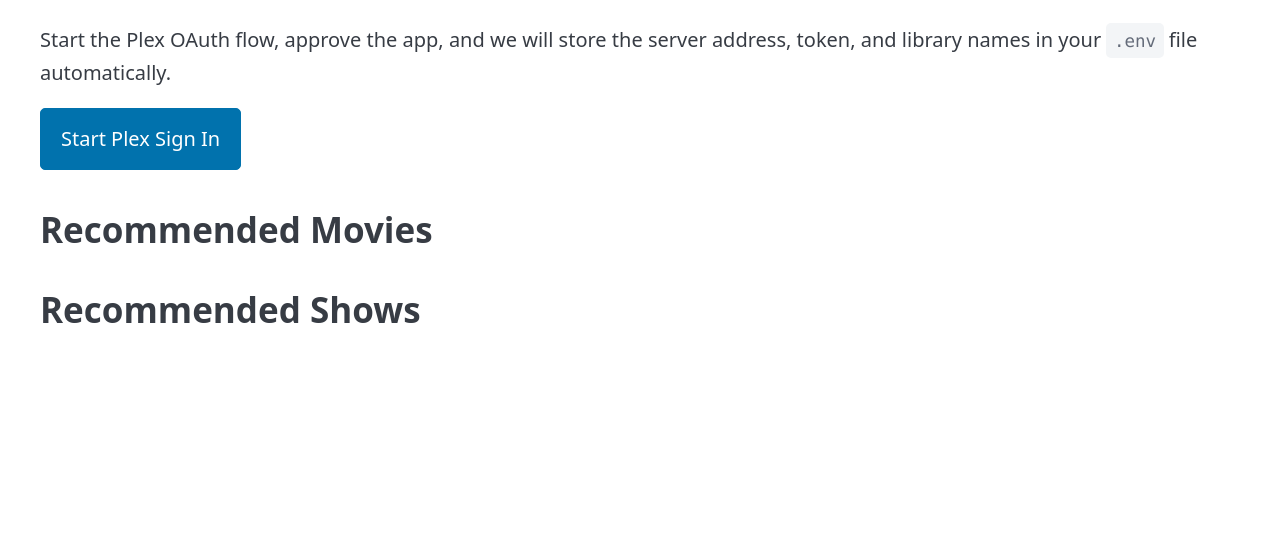
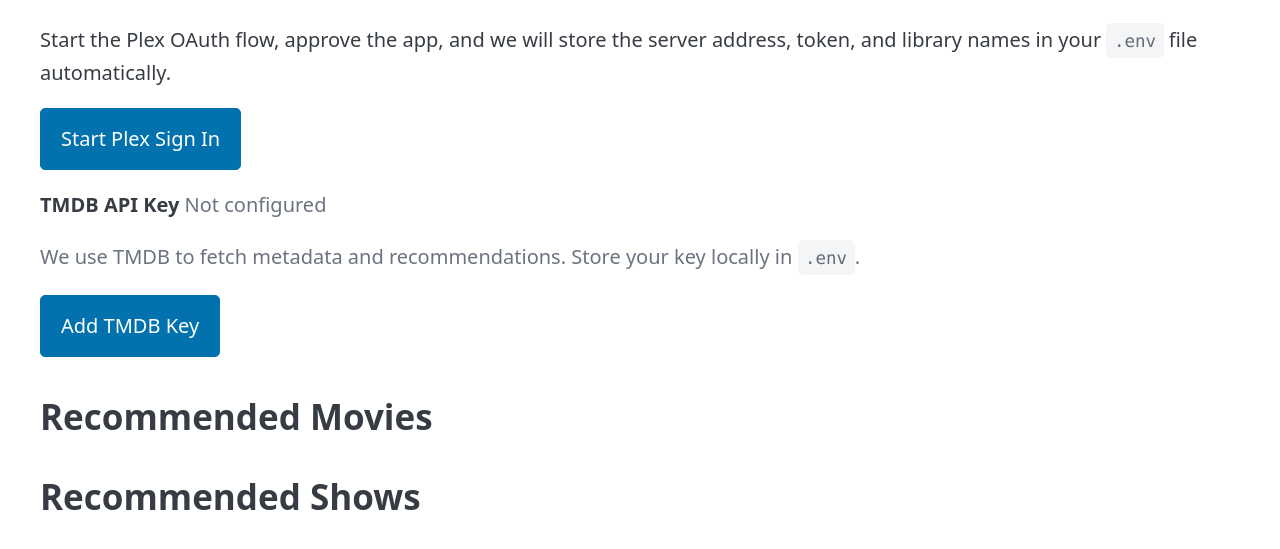
Before and after one commit to tyighter/plexrecengine, a FastAPI app: page / in a window 1280 px wide. Shown: the part 162-711 px from the top of the page. Run offline with FastAPI, Linux system fonts and the light colour scheme; some libraries are stand-ins or nearby versions.

Commit message:
Add TMDB API key prompt and storage endpoint

```diff
--- a/app/main.py
+++ b/app/main.py
@@ -1,9 +1,13 @@
 from __future__ import annotations
 
-from fastapi import Depends, FastAPI, HTTPException, Query, Request
+from pathlib import Path
+
+from dotenv import set_key
+from fastapi import FastAPI, HTTPException, Query, Request
 from fastapi.responses import HTMLResponse
 from fastapi.staticfiles import StaticFiles
 from fastapi.templating import Jinja2Templates
+from pydantic import BaseModel
 
 from app.config import settings
 from app.services.plex_auth import check_login, start_login
@@ -14,11 +18,16 @@
 app = FastAPI(title="Plex Recommendation Engine")
 templates = Jinja2Templates(directory="app/web/templates")
 app.mount("/static", StaticFiles(directory="app/web/static"), name="static")
+ENV_PATH = Path(".env")
+
+
+class TmdbKeyRequest(BaseModel):
+    apiKey: str
 
 
 @app.on_event("startup")
 async def startup_build_collections():
-    if not settings.is_plex_configured:
+    if not settings.is_plex_configured or not settings.tmdb_api_key:
         return
     plex = get_plex_service()
     letterboxd = get_letterboxd_client()
@@ -29,7 +38,7 @@
 
 @app.get("/", response_class=HTMLResponse)
 async def dashboard(request: Request):
-    if settings.is_plex_configured:
+    if settings.is_plex_configured and settings.tmdb_api_key:
         plex = get_plex_service()
         letterboxd = get_letterboxd_client()
         engine = RecommendationEngine(plex, letterboxd)
@@ -62,6 +71,17 @@
     return status.dict()
 
 
+@app.post("/api/tmdb/key")
+async def set_tmdb_api_key(payload: TmdbKeyRequest):
+    api_key = payload.apiKey.strip()
+    if not api_key:
+        raise HTTPException(status_code=400, detail="API key is required")
+    ENV_PATH.touch(exist_ok=True)
+    set_key(str(ENV_PATH), "TMDB_API_KEY", api_key)
+    settings.tmdb_api_key = api_key
+    return {"status": "ok"}
+
+
 @app.post("/webhook")
 async def webhook_trigger():
     if settings.is_plex_configured:
--- a/app/web/templates/dashboard.html
+++ b/app/web/templates/dashboard.html
@@ -21,6 +21,12 @@
         header {
             margin-bottom: 2rem;
         }
+        dialog {
+            max-width: 26rem;
+        }
+        .muted {
+            color: #6b7280;
+        }
     </style>
 </head>
 <body>
@@ -29,6 +35,9 @@
         <h1>Plex Recommendations</h1>
         {% if settings.is_plex_configured %}
         <p>Signed into Plex at {{ settings.plex_base_url }}. Recommendations rebuild on startup and when the webhook is called after a watch.</p>
+        {% if not settings.tmdb_api_key %}
+        <p class="muted"><strong>TMDB API key is missing.</strong> Add your key so we can fetch metadata and compute recommendations.</p>
+        {% endif %}
         {% else %}
         <p>Plex is not configured yet. Sign in through the web interface to connect your server and start building recommendations.</p>
         <section id="connect-plex" aria-label="Plex connection">
@@ -38,6 +47,12 @@
             <p id="login-status" class="muted"></p>
         </section>
         {% endif %}
+        <section id="tmdb-config" aria-label="TMDB configuration">
+            <p><strong>TMDB API Key</strong> {% if settings.tmdb_api_key %}<span class="muted">Configured</span>{% else %}<span class="muted">Not configured</span>{% endif %}</p>
+            <p class="muted">We use TMDB to fetch metadata and recommendations. Store your key locally in <code>.env</code>.</p>
+            <button id="configure-tmdb" role="button">{{ 'Update TMDB Key' if settings.tmdb_api_key else 'Add TMDB Key' }}</button>
+            <p id="tmdb-status" class="muted"></p>
+        </section>
     </header>
 
     <section>
@@ -68,10 +83,35 @@
         </div>
     </section>
 </main>
+<dialog id="tmdb-dialog">
+    <article>
+        <header>
+            <h3>Enter TMDB API Key</h3>
+        </header>
+        <form id="tmdb-form">
+            <label for="tmdb-api-key">API Key</label>
+            <input id="tmdb-api-key" name="tmdb-api-key" type="text" required placeholder="Paste your TMDB API key" />
+            <p id="tmdb-inline-status" class="muted"></p>
+            <footer>
+                <button type="submit">Save Key</button>
+                <button type="button" id="tmdb-cancel" class="secondary">Cancel</button>
+            </footer>
+        </form>
+    </article>
+</dialog>
 <script>
     const startButton = document.getElementById('start-login');
     const statusEl = document.getElementById('login-status');
     let pollInterval;
+
+    const tmdbButton = document.getElementById('configure-tmdb');
+    const tmdbDialog = document.getElementById('tmdb-dialog');
+    const tmdbForm = document.getElementById('tmdb-form');
+    const tmdbInput = document.getElementById('tmdb-api-key');
+    const tmdbStatus = document.getElementById('tmdb-status');
+    const tmdbInlineStatus = document.getElementById('tmdb-inline-status');
+    const tmdbCancel = document.getElementById('tmdb-cancel');
+    const tmdbConfigured = {{ 'true' if settings.tmdb_api_key else 'false' }};
 
     async function pollStatus(pinId) {
         pollInterval = setInterval(async () => {
@@ -111,6 +151,43 @@
             statusEl.textContent = 'Failed to contact the server. Please try again.';
         }
     });
+
+    tmdbButton?.addEventListener('click', () => {
+        tmdbInput.value = '';
+        tmdbInlineStatus.textContent = '';
+        tmdbDialog.showModal();
+    });
+
+    tmdbCancel?.addEventListener('click', () => {
+        tmdbDialog.close();
+    });
+
+    tmdbForm?.addEventListener('submit', async (event) => {
+        event.preventDefault();
+        tmdbInlineStatus.textContent = 'Saving key...';
+        try {
+            const response = await fetch('/api/tmdb/key', {
+                method: 'POST',
+                headers: {
+                    'Content-Type': 'application/json',
+                },
+                body: JSON.stringify({ apiKey: tmdbInput.value.trim() }),
+            });
+            if (!response.ok) {
+                const error = await response.json();
+                tmdbInlineStatus.textContent = error?.detail || 'Unable to save key.';
+                return;
+            }
+            tmdbInlineStatus.textContent = 'Saved! Reload the page to start building recommendations.';
+            tmdbStatus.textContent = 'TMDB key saved locally. Reload to apply changes.';
+            if (!tmdbConfigured) {
+                tmdbStatus.textContent += ' Recommendations will load after reload.';
+            }
+            setTimeout(() => tmdbDialog.close(), 600);
+        } catch (err) {
+            tmdbInlineStatus.textContent = 'Failed to save key. Please try again.';
+        }
+    });
 </script>
 </body>
 </html>
```
